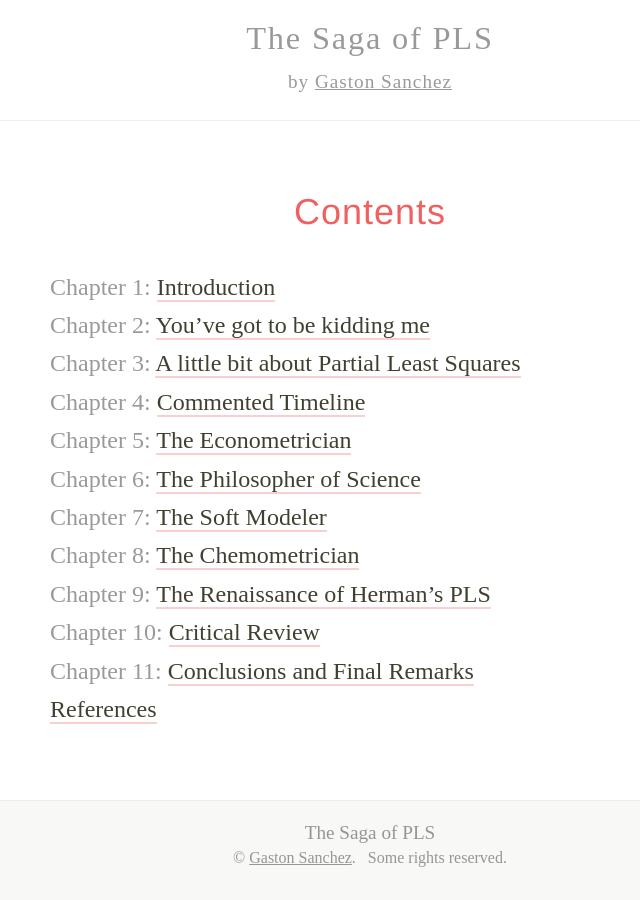
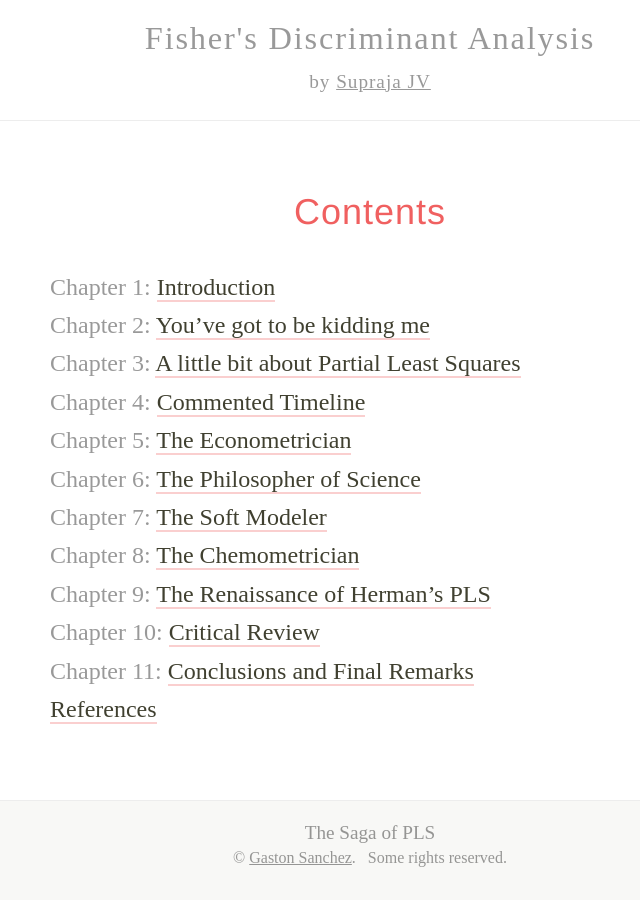
Before and after one commit to akatav/akatav.github.io, a Jekyll site: the page built from index.md, in a window 1280 px wide. Shown: the whole page, without its empty margins (270-910 px from the left). Built offline with Jekyll 4.4.1, drawn with Linux system fonts in a browser that asks for light colours; our own code applies the rules of GitHub Pages for plain Markdown files.

Commit message:
updated name,author

```diff
--- a/_includes/header.html
+++ b/_includes/header.html
@@ -1,10 +1,10 @@
 
 <header>
 	<h1>
-		<a href="/">The Saga of PLS</a>
+		<a href="/">Fisher's Discriminant Analysis</a>
 	</h1>
 	<br>
 	<small>
-		by <a href="http://gastonsanchez.com" target="_blank">Gaston Sanchez</a>
+		by <a href="http://linkedin.com" target="_blank">Supraja JV</a>
 	</small>
 </header>
--- a/pandoc.txt
+++ b/pandoc.txt
@@ -1,5 +1,5 @@
 # creates book as a 'report' (no references)
-pandoc chapters/*.md --variable title="The Saga of PLS" --variable author="Gaston Sanchez" --variable date="April 2015" --variable fontsize=12pt --toc-depth=1 -V documentclass=report -o sagaofpls.pdf
+pandoc chapters/*.md --variable title="Fisher's Discriminant Analysis" --variable author="Supraja JV" --variable date="Dec 2018" --variable fontsize=12pt --toc-depth=1 -V documentclass=report -o fda.pdf
 
 
 # creates book as a 'report' (with references)
```
Also changed, not shown: README.md.
